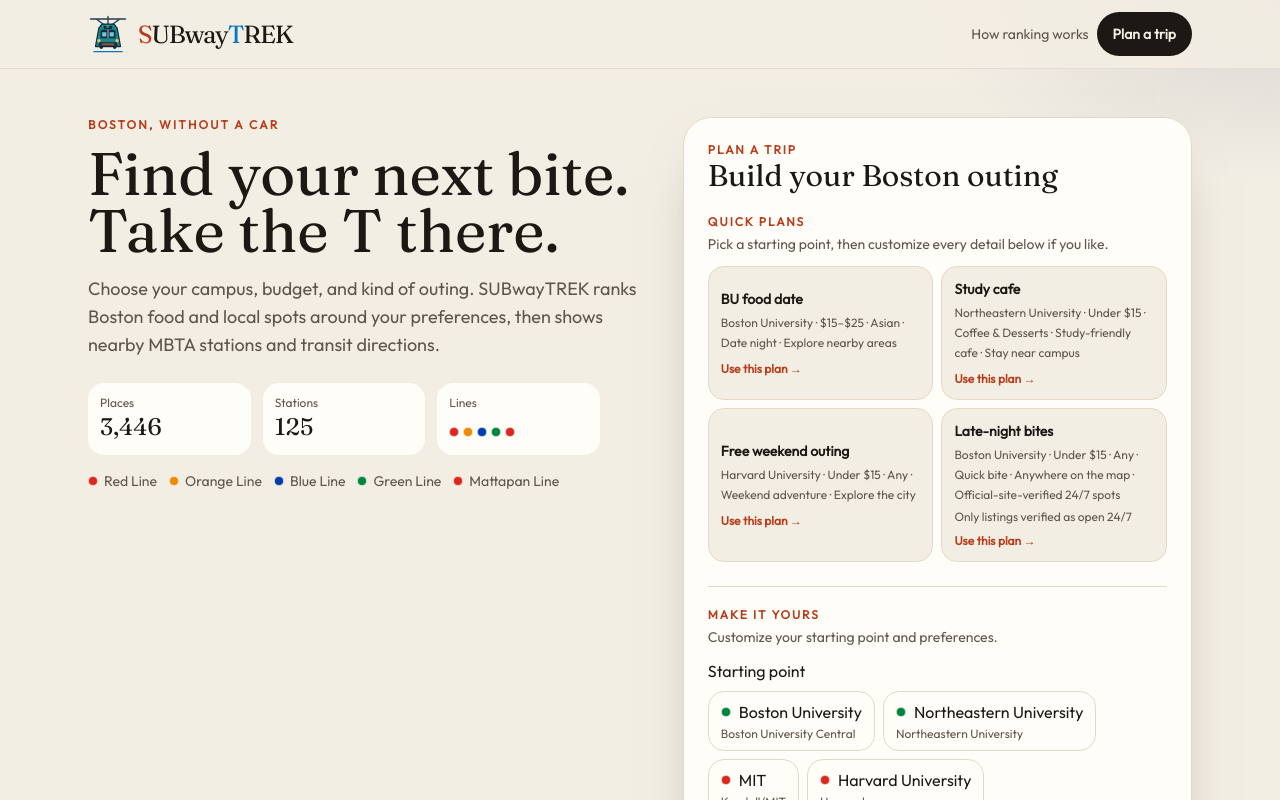
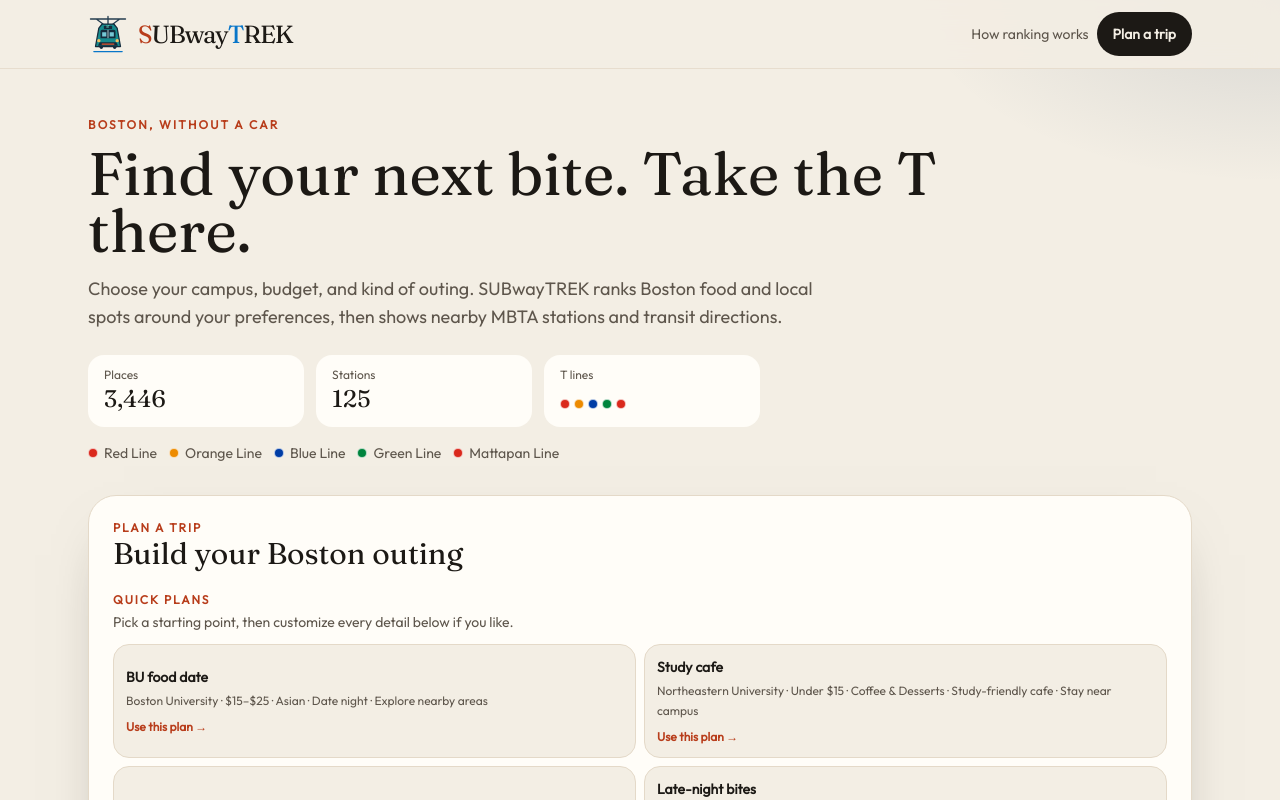
Before and after one commit to YihuiTang16/tasty-t, a React (Vite) app: page / in a window 1280 px wide. Shown: the top 800 px of the page. Built offline with nearby package versions, Linux system fonts and the light colour scheme.

Commit message:
Move trip choices below the page title

```diff
--- a/src/App.tsx
+++ b/src/App.tsx
@@ -145,26 +145,26 @@ export default function App() {
       </header>
 
       <main className="mx-auto max-w-6xl px-4 py-8 sm:px-6 sm:py-12">
-        <section className="grid items-start gap-8 lg:grid-cols-[1.05fr_0.95fr]">
+        <section className="space-y-8">
           <div>
             <p className="text-xs font-semibold tracking-[0.18em] text-accent-dark uppercase">Boston, without a car</p>
-            <h1 className="mt-3 max-w-xl font-display text-5xl leading-[0.95] text-ink sm:text-6xl">
+            <h1 className="mt-3 max-w-4xl font-display text-5xl leading-[0.95] text-ink sm:text-6xl">
               Find your next bite. Take the T there.
             </h1>
-            <p className="mt-4 max-w-xl text-lg leading-7 text-muted">
+            <p className="mt-4 max-w-3xl text-lg leading-7 text-muted">
               Choose your campus, budget, and kind of outing. SUBwayTREK ranks Boston food and local spots around your preferences, then shows nearby MBTA stations and transit directions.
             </p>
-            <dl className="mt-6 grid grid-cols-3 gap-3 max-w-lg">
-              <div className="rounded-2xl bg-card px-3 py-3">
+            <dl className="mt-6 grid max-w-2xl grid-cols-3 gap-3">
+              <div className="rounded-2xl bg-card px-4 py-3">
                 <dt className="text-xs text-muted">Places</dt>
                 <dd className="font-display text-2xl">{meta.placeCount.toLocaleString("en-US")}</dd>
               </div>
-              <div className="rounded-2xl bg-card px-3 py-3">
+              <div className="rounded-2xl bg-card px-4 py-3">
                 <dt className="text-xs text-muted">Stations</dt>
                 <dd className="font-display text-2xl">{meta.stationCount.toLocaleString("en-US")}</dd>
               </div>
-              <div className="rounded-2xl bg-card px-3 py-3">
-                <dt className="text-xs text-muted">Lines</dt>
+              <div className="rounded-2xl bg-card px-4 py-3">
+                <dt className="text-xs text-muted">T lines</dt>
                 <dd className="mt-2">
                   <LineDots lines={legend} />
                 </dd>
@@ -179,6 +179,7 @@ export default function App() {
               ))}
             </p>
           </div>
+
           <div id="plan" className="scroll-mt-24">
             <DiscoveryForm
               draft={draft}
```
